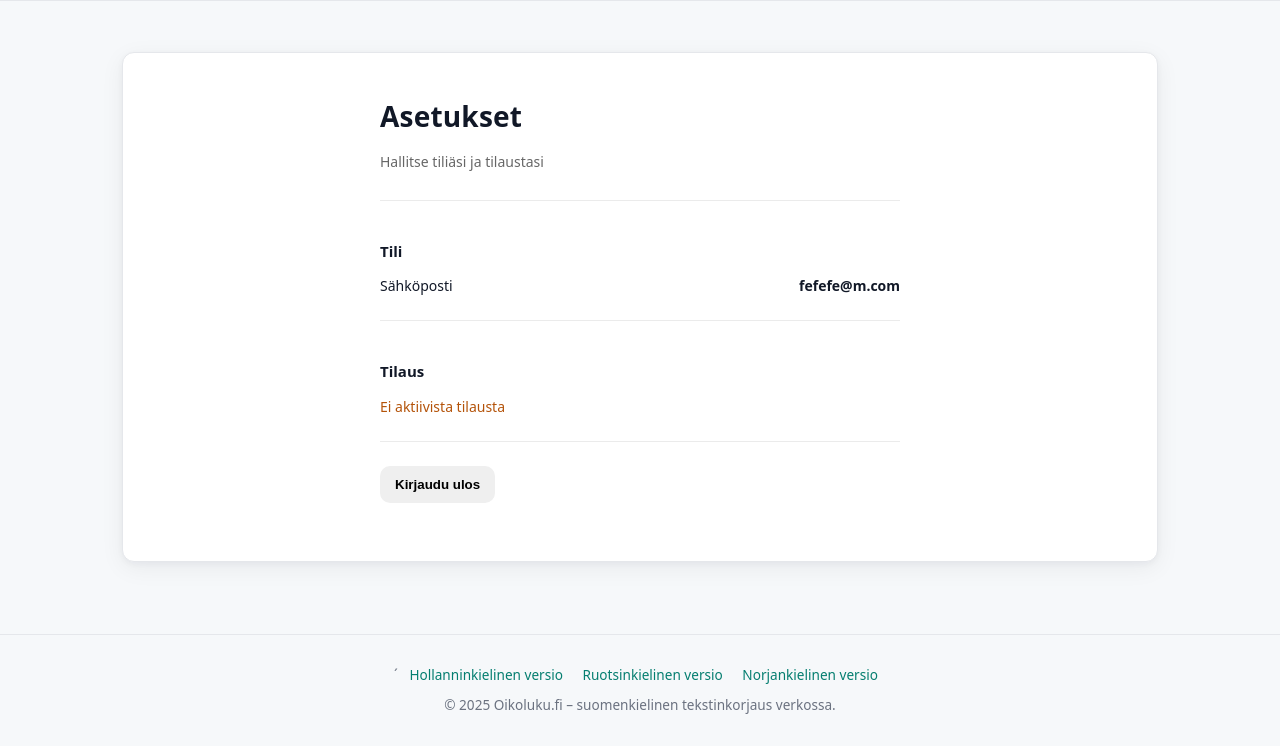
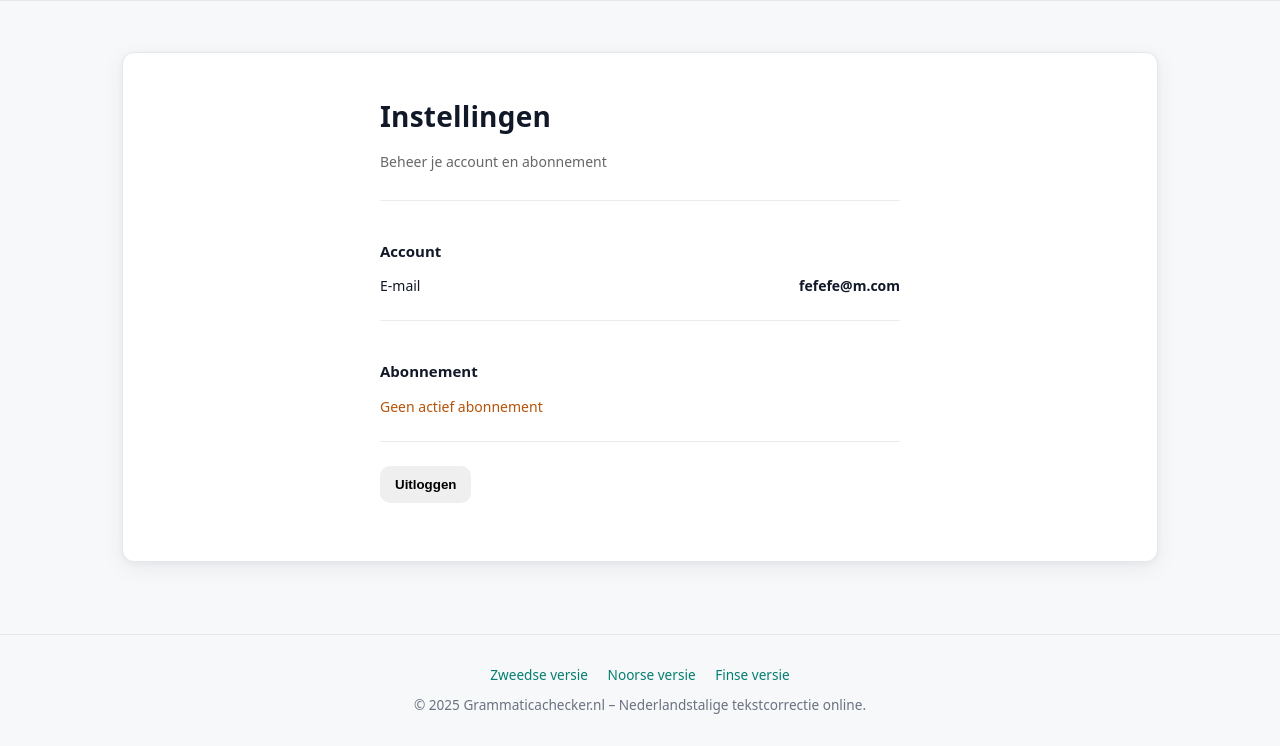
Before and after one commit to JohannesKarasik/dutch, a Django app: page /settings/ in a window 1280 px wide. Shown: the part 80-826 px from the top of the page. Run offline with Django 5.2, Linux system fonts and the light colour scheme; a user stored in the database is signed in.

Commit message:
Initial commit

```diff
--- a/dutch/checker/templates/checker/footer.html
+++ b/dutch/checker/templates/checker/footer.html
@@ -7,10 +7,10 @@
   font-size:.85rem;
 ">
   <div style="margin-bottom:10px;">
-´    <a href="https://grammaticachecker.nl/" style="color:var(--accent); text-decoration:none; margin:0 8px;">Hollanninkielinen versio</a>
-    <a href="https://rattatext.se" style="color:var(--accent); text-decoration:none; margin:0 8px;">Ruotsinkielinen versio</a>
-    <a href="https://rettskrivingsjekk.com/" style="color:var(--accent); text-decoration:none; margin:0 8px;">Norjankielinen versio</a>
+    <a href="https://rattatext.se" style="color:var(--accent); text-decoration:none; margin:0 8px;">Zweedse versie</a>
+    <a href="https://rettskrivingsjekk.com/" style="color:var(--accent); text-decoration:none; margin:0 8px;">Noorse versie</a>
+    <a href="https://oikoluku.fi" style="color:var(--accent); text-decoration:none; margin:0 8px;">Finse versie</a>
   </div>
 
-  &copy; {{ now|default:2025 }} Oikoluku.fi – suomenkielinen tekstinkorjaus verkossa.
+  &copy; {{ now|default:2025 }} Grammaticachecker.nl – Nederlandstalige tekstcorrectie online.
 </footer>
--- a/dutch/checker/templates/checker/settings.html
+++ b/dutch/checker/templates/checker/settings.html
@@ -1,13 +1,13 @@
 {% load static %}
 
 <!DOCTYPE html>
-<html lang="fi">
+<html lang="nl">
 <head>
   <meta charset="UTF-8" />
   <meta name="viewport" content="width=device-width, initial-scale=1" />
 
-  <title>Asetukset – Rettskriving Sjekk</title>
-  <meta name="description" content="Hallitse tiliäsi, tilaustasi ja salasanaasi Rettskriving Sjekk -palvelussa." />
+  <title>Instellingen – Rettskriving Sjekk</title>
+  <meta name="description" content="Beheer je account, abonnement en wachtwoord in Rettskriving Sjekk." />
 
   <link rel="icon" href="{% static 'checker/favicon_io/favicon.ico' %}">
   <link rel="stylesheet" href="{% static 'checker/main.css' %}">
@@ -23,9 +23,9 @@
 
         <div class="settings">
 
-          <h1>Asetukset</h1>
+          <h1>Instellingen</h1>
           <p class="settings-subtitle">
-            Hallitse tiliäsi ja tilaustasi
+            Beheer je account en abonnement
           </p>
 
           {% if messages %}
@@ -36,43 +36,43 @@
             {% endfor %}
           {% endif %}
 
-          <!-- Konto -->
+          <!-- Account -->
           <section class="settings-section">
-            <h3>Tili</h3>
+            <h3>Account</h3>
             <div class="settings-row">
-              <span>Sähköposti</span>
+              <span>E-mail</span>
               <strong>{{ email }}</strong>
             </div>
           </section>
 
           <!-- Abonnement -->
           <section class="settings-section">
-            <h3>Tilaus</h3>
+            <h3>Abonnement</h3>
 
             {% if is_paying %}
-              <p class="status status--ok">Aktiivinen tilaus</p>
+              <p class="status status--ok">Actief abonnement</p>
 
               <form method="post" action="{% url 'cancel_subscription' %}">
                 {% csrf_token %}
                 <button
                   type="submit"
                   class="btn btn--danger btn--outline"
-                  onclick="return confirm('Haluatko varmasti peruuttaa tilauksesi?')"
+                  onclick="return confirm('Weet je zeker dat je je abonnement wilt opzeggen?')"
                 >
-                  Peruuta tilaus
+                  Abonnement opzeggen
                 </button>
               </form>
             {% else %}
-              <p class="status status--warn">Ei aktiivista tilausta</p>
+              <p class="status status--warn">Geen actief abonnement</p>
             {% endif %}
           </section>
 
-          <!-- Logg ut -->
+          <!-- Uitloggen -->
           <section class="settings-section">
             <form method="post" action="{% url 'logout' %}">
               {% csrf_token %}
               <button type="submit" class="btn btn--outline">
-                Kirjaudu ulos
+                Uitloggen
               </button>
             </form>
           </section>
```
